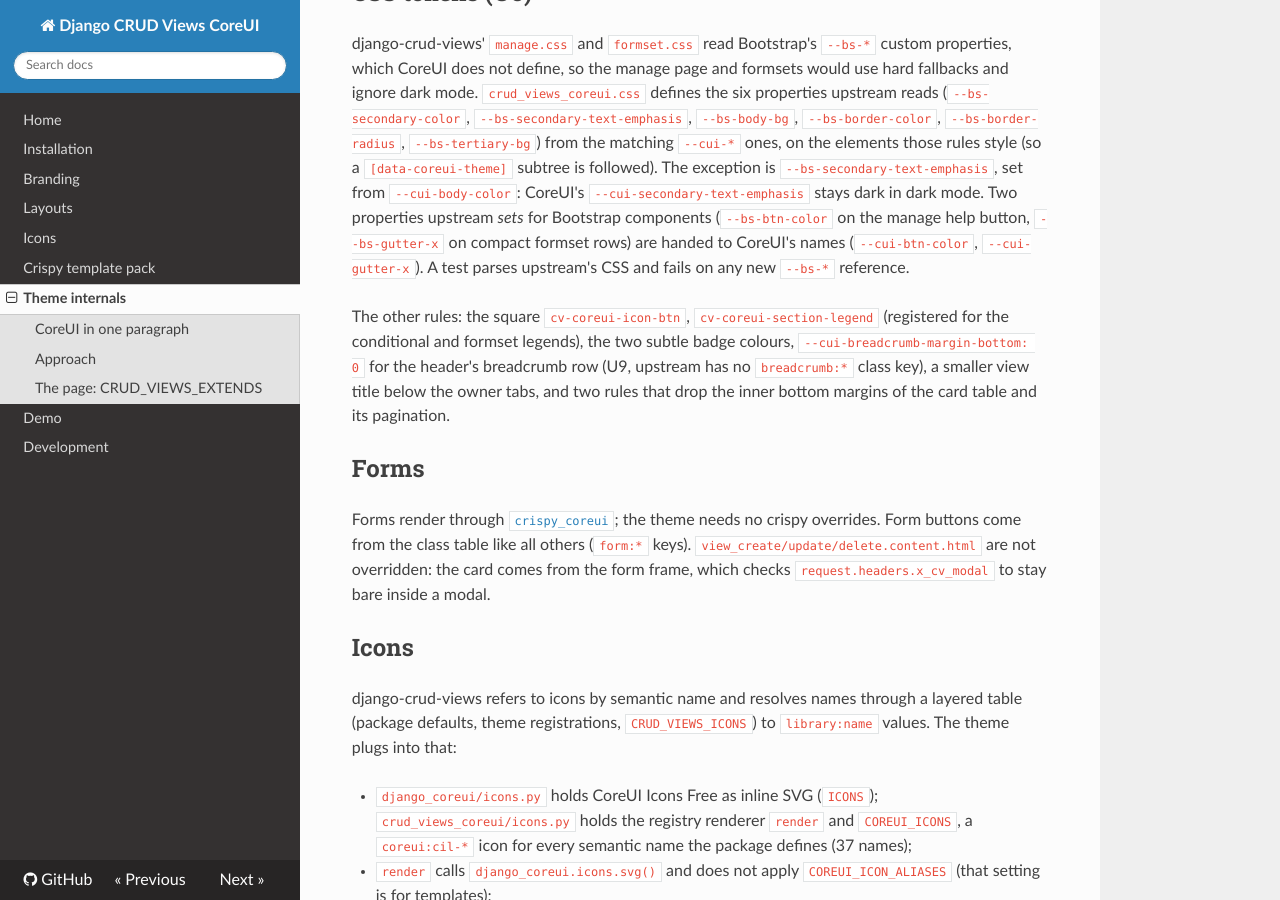
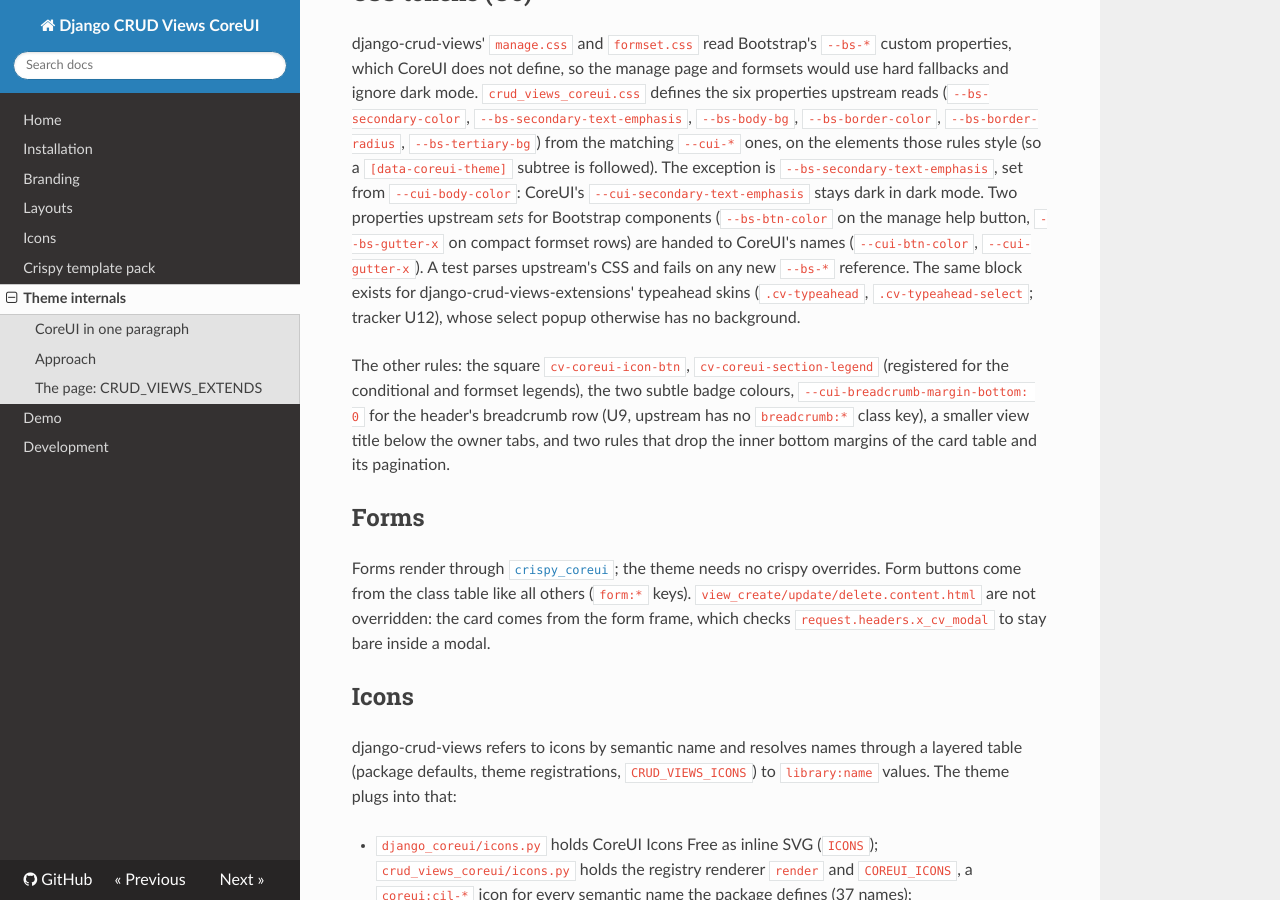
Before and after one commit to jacob-consulting/django-crud-views-coreui, an MkDocs documentation site: the page built from docs/theme_internals.md, in a window 1280 px wide and 900 px high, scrolled down 5580 px. Built offline with MkDocs 1.6.1, drawn with Linux system fonts in a browser that asks for light colours; nearby versions of some CDN libraries.

Commit message:
Theme: map the typeahead skins' --bs-* properties (transparent select popup; tracker U12)

```diff
--- a/docs/theme_internals.md
+++ b/docs/theme_internals.md
@@ -197,7 +197,9 @@ the six properties upstream reads (`--bs-secondary-color`, `--bs-secondary-text-
 rules style (so a `[data-coreui-theme]` subtree is followed). The exception is `--bs-secondary-text-emphasis`, set from
 `--cui-body-color`: CoreUI's `--cui-secondary-text-emphasis` stays dark in dark mode. Two properties upstream *sets* for Bootstrap components
 (`--bs-btn-color` on the manage help button, `--bs-gutter-x` on compact formset rows) are handed to CoreUI's names
-(`--cui-btn-color`, `--cui-gutter-x`). A test parses upstream's CSS and fails on any new `--bs-*` reference.
+(`--cui-btn-color`, `--cui-gutter-x`). A test parses upstream's CSS and fails on any new `--bs-*` reference. The same
+block exists for django-crud-views-extensions' typeahead skins (`.cv-typeahead`, `.cv-typeahead-select`; tracker U12),
+whose select popup otherwise has no background.
 
 The other rules: the square `cv-coreui-icon-btn`, `cv-coreui-section-legend` (registered for the conditional and formset
 legends), the two subtle badge colours, `--cui-breadcrumb-margin-bottom: 0` for the header's breadcrumb row (U9, upstream
--- a/src/crud_views_coreui/static/crud_views_coreui/crud_views_coreui.css
+++ b/src/crud_views_coreui/static/crud_views_coreui/crud_views_coreui.css
@@ -16,6 +16,18 @@
   --bs-border-color: var(--cui-border-color);
   --bs-border-radius: var(--cui-border-radius);
   --bs-tertiary-bg: var(--cui-tertiary-bg);
+}
+
+/* Upstream tracker U12: the same gap in django-crud-views-extensions. The typeahead's skins (typeahead.css,
+   typeahead-select.css) read --bs-* properties, so under CoreUI the select popup had no background (transparent over the
+   form, in both colour modes) and the match highlight kept a light fallback under light dark-mode text. */
+.cv-typeahead,
+.cv-typeahead-select {
+  --bs-secondary-color: var(--cui-secondary-color);
+  --bs-body-bg: var(--cui-body-bg);
+  --bs-border-color-translucent: var(--cui-border-color-translucent);
+  --bs-border-radius: var(--cui-border-radius);
+  --bs-highlight-bg: var(--cui-highlight-bg);
 }
 
 /* U5, the other direction: two upstream rules set a Bootstrap component variable that CoreUI's component reads under
--- a/superpowers/notes/upstream-tracker.md
+++ b/superpowers/notes/upstream-tracker.md
@@ -215,6 +215,22 @@ Severity: **blocker**, **annoyance**, **cosmetic** (same meaning as in the Table
 - Possible fix: with U1's data-attribute prefix (or adapter-driven init), the theme would not need the overrides, and
   the order would stop mattering for them.
 
+## U12. django-crud-views-extensions' typeahead skins read `--bs-*` custom properties
+
+- Status: confirmed · Severity: annoyance · Upstream: django-crud-views-extensions, not django-crud-views
+- Where (`../django-crud-views-extensions` @ `667f27a9`):
+  `src/crud_views_widget_typeahead/static/crud_views_widget_typeahead/typeahead-select.css` (`--bs-body-bg`,
+  `--bs-border-color-translucent`, `--bs-border-radius` on the select popup, `--bs-secondary-color`,
+  `--bs-highlight-bg`) and `typeahead.css` (`--bs-highlight-bg`, `--bs-secondary-color`).
+- Effect under CoreUI (found in the browser pass, 2026-11-20): the variables are undefined, so the select popup had no
+  background and the options lay transparent over the form below it (both colour modes); in dark mode the match
+  highlight kept its light `#fff3cd` fallback under light text.
+- Theme workaround: `crud_views_coreui.css`, one block on `.cv-typeahead, .cv-typeahead-select` defining the five
+  properties from `--cui-*` (as U5 does for crud_views). Pinned by
+  `tests/crud_views_coreui/test_registration.py::AssetTests::test_css_maps_every_bs_variable_the_typeahead_reads`,
+  which parses the installed skins (skipped without the extensions).
+- Possible fix: the same as U5, own `--cv-*` tokens with Bootstrap fallbacks, set once by a theme.
+
 ## Theme layout overrides (not upstream gaps)
 
 For the record, so they are not mistaken for missing hooks. Started from the Tabler theme's seven layout overrides;
```
Also changed, not shown: 1 other file.
